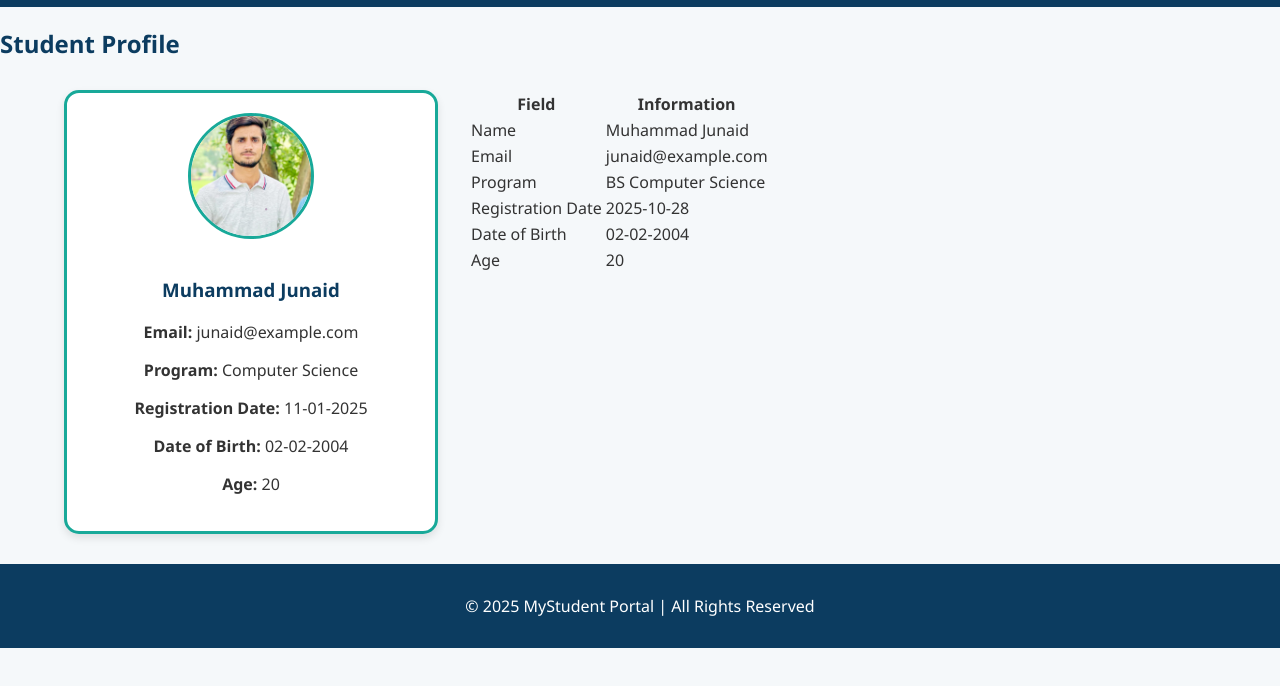
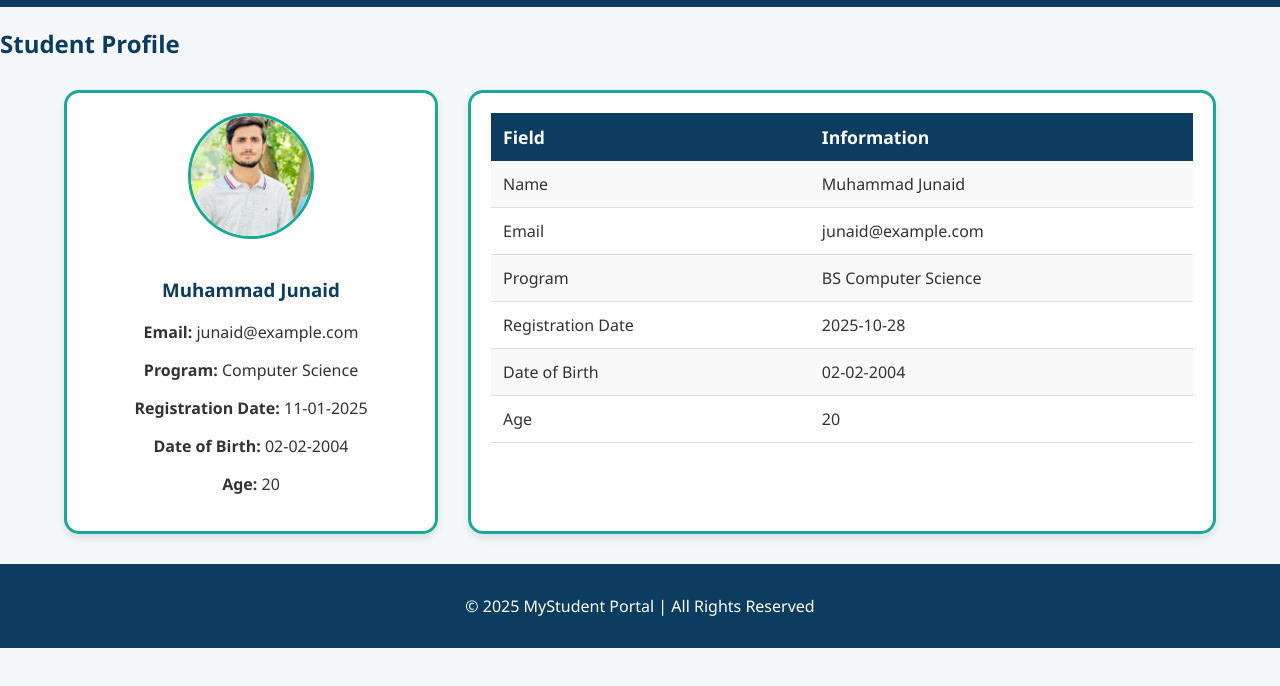
Before and after one commit to junaidgoraya/Student-Portal, a plain HTML site: page profile.html in a window 1280 px wide. Shown: the part 86-772 px from the top of the page. Drawn offline with Linux system fonts and the light colour scheme.

Commit message:
Update styles.css

```diff
--- a/styles.css
+++ b/styles.css
@@ -39,6 +39,53 @@ h1,h2,h3 { color:#0C3C60; }
 .profile-card { background:white; padding:20px; border-radius:15px; box-shadow:0 4px 8px rgba(0,0,0,0.1); text-align:center; border:3px solid #18A999; transition:0.3s; }
 .profile-card:hover { transform:scale(1.02); }
 .profile-img { width:120px; height:120px; border-radius:50%; object-fit:cover; margin-bottom:15px; border:3px solid #18A999; }
+/* Profile Table */
+.profile-table {
+  background: white;
+  padding: 20px;
+  border-radius: 15px;
+  box-shadow: 0 4px 10px rgba(0,0,0,0.1);
+  border: 3px solid #18A999;
+}
+
+.profile-table table {
+  width: 100%;
+  border-collapse: collapse;
+  font-size: 1rem;
+}
+
+.profile-table th {
+  background: #0C3C60;
+  color: white;
+  padding: 12px;
+  text-align: left;
+  font-size: 1.1rem;
+}
+
+.profile-table td {
+  padding: 12px;
+  border-bottom: 1px solid #ddd;
+}
+
+.profile-table tr:hover td {
+  background: #E6EEF3;
+}
+
+/* Even row light shading */
+.profile-table tr:nth-child(even) td {
+  background: #f9f9f9;
+}
+
+/* Responsive Table for Mobile */
+@media(max-width: 768px){
+  .profile-table {
+    margin-top: 20px;
+  }
+
+  .profile-table table {
+    font-size: 0.9rem;
+  }
+}
 
 /* Footer */
 footer { background:#0C3C60; color:white; text-align:center; padding:15px; }
```
